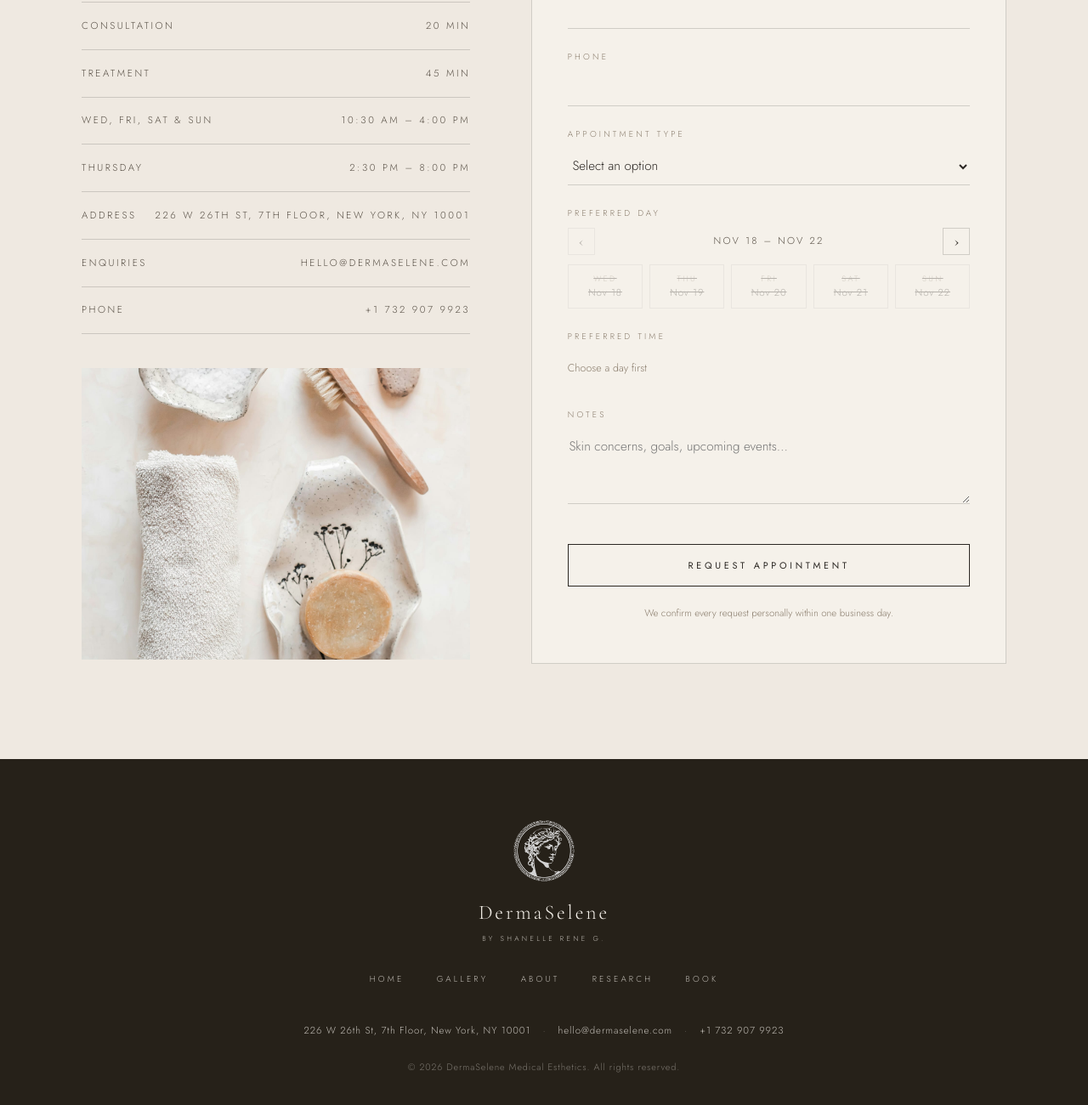
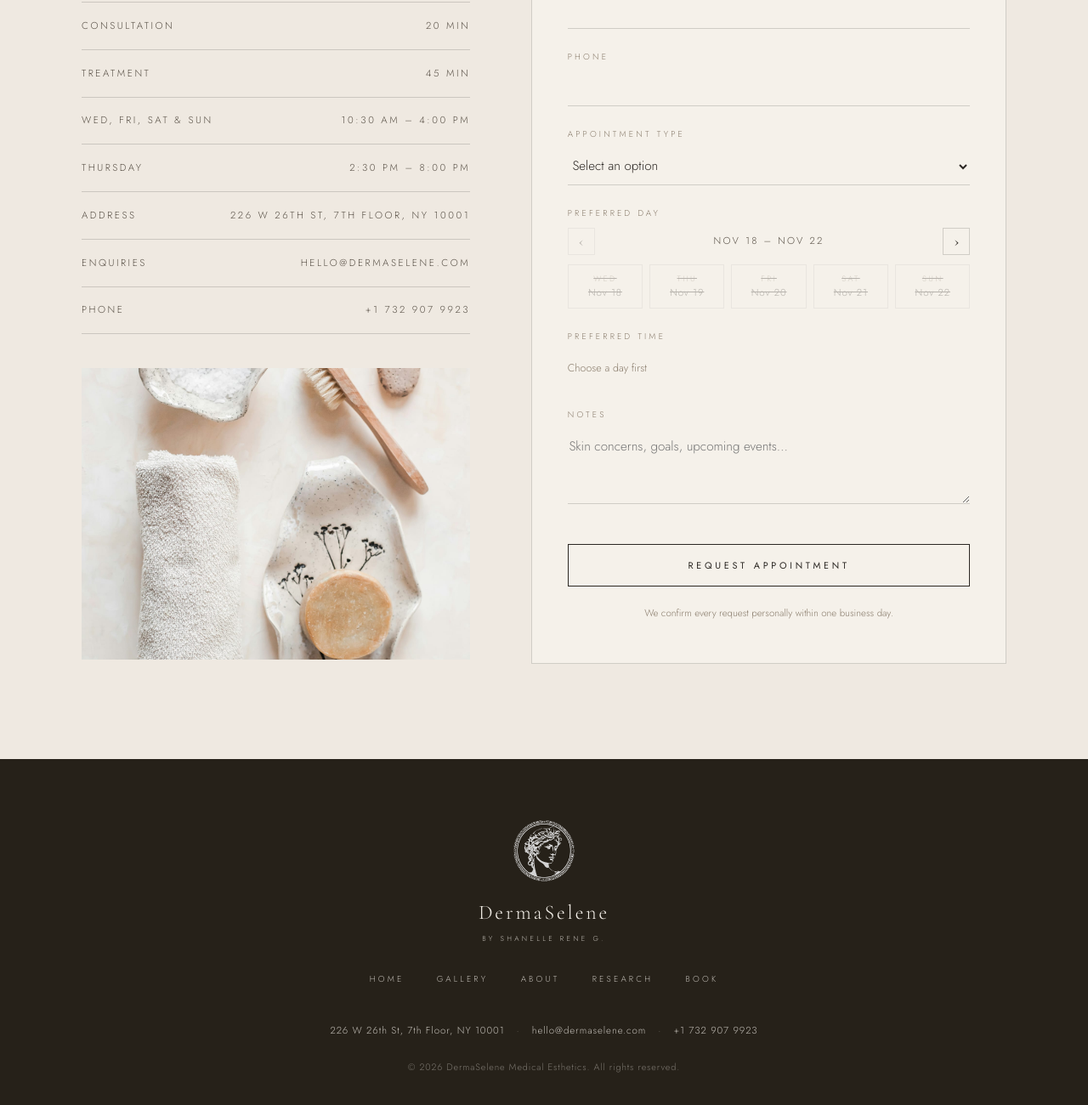
Before and after one commit to JMOriggi/dermaselene, a plain HTML site: page book.html in a window 1280 px wide. Shown: the part 332-1632 px from the top of the page at 85% size. Drawn offline with nearby package versions, Linux system fonts and the light colour scheme.

Commit message:
Address: drop 'New York', keep NY + zip
Co-Authored-By: Claude Fable 5.1 <noreply@anthropic.com>

```diff
--- a/book.html
+++ b/book.html
@@ -42,7 +42,7 @@
         <div class="detail"><span>Treatment</span><span>45 min</span></div>
         <div class="detail"><span>Wed, Fri, Sat &amp; Sun</span><span>10:30 am &ndash; 4:00 pm</span></div>
         <div class="detail"><span>Thursday</span><span>2:30 pm &ndash; 8:00 pm</span></div>
-        <div class="detail"><span>Address</span><span><a href="https://maps.google.com/?q=226+W+26th+St+7th+Floor+New+York+NY+10001" target="_blank" rel="noopener">226 W 26th St, 7th Floor, New York, NY 10001</a></span></div>
+        <div class="detail"><span>Address</span><span><a href="https://maps.google.com/?q=226+W+26th+St+7th+Floor+New+York+NY+10001" target="_blank" rel="noopener">226 W 26th St, 7th Floor, NY 10001</a></span></div>
         <div class="detail"><span>Enquiries</span><span><a href="mailto:hello@dermaselene.com">hello@dermaselene.com</a></span></div>
         <div class="detail"><span>Phone</span><span><a href="tel:+17329079923">+1 732 907 9923</a></span></div>
         <img src="assets/img/flatlay-ritual.jpg" alt="Spa ritual objects — towel, salts, brush">
@@ -111,7 +111,7 @@
       <a href="book.html">Book</a>
     </nav>
     <p class="footer-contact">
-      <a href="https://maps.google.com/?q=226+W+26th+St+7th+Floor+New+York+NY+10001" target="_blank" rel="noopener">226 W 26th St, 7th Floor, New York, NY 10001</a>
+      <a href="https://maps.google.com/?q=226+W+26th+St+7th+Floor+New+York+NY+10001" target="_blank" rel="noopener">226 W 26th St, 7th Floor, NY 10001</a>
       <span class="sep">&middot;</span>
       <a href="mailto:hello@dermaselene.com">hello@dermaselene.com</a>
       <span class="sep">&middot;</span>
```
Also changed, not shown: about.html (+1 -1 lines), gallery.html (+1 -1 lines), index.html (+1 -1 lines), research.html (+1 -1 lines).
